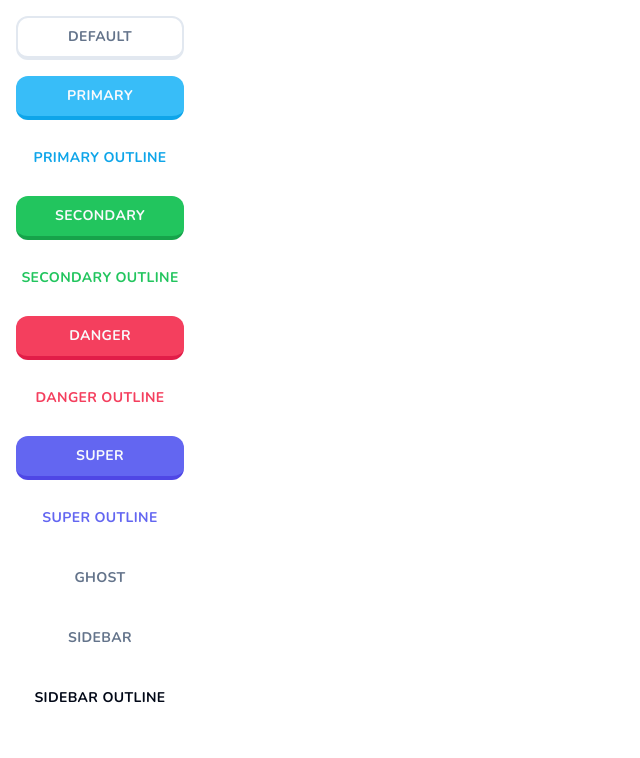
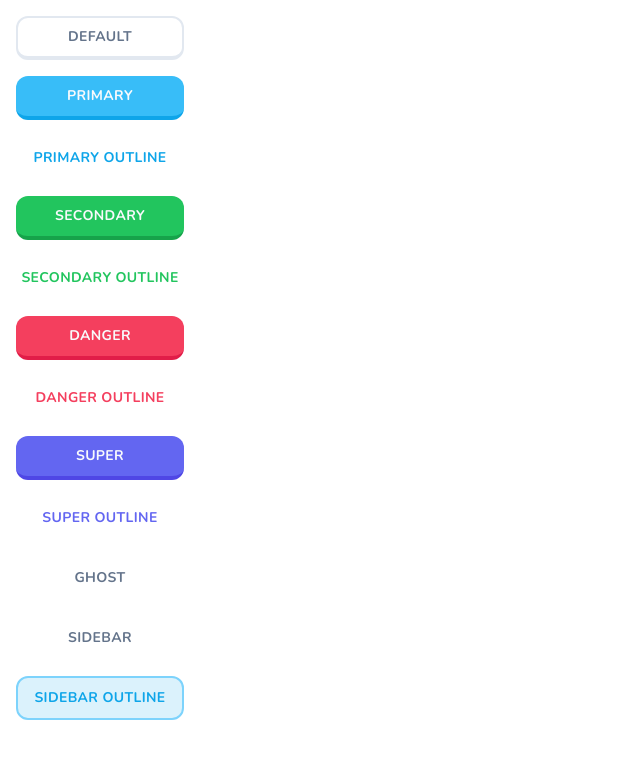
Before and after one commit to KenanRamazanov/Duolingo, a Next.js app: page /buttons in a window 1280 px wide. Shown: the top 758 px of the page, without its empty margins (0-640 px from the left). Built offline with nearby package versions, Linux system fonts and the light colour scheme.

Commit message:
Creating variant for SidebarOutline

```diff
--- a/components/ui/button.tsx
+++ b/components/ui/button.tsx
@@ -30,7 +30,8 @@ const buttonVariants = cva(
         ghost:
           "bg-transparent text-slate-500 border-transparent border-0 hover:bg-slate-100",
 
-          sidebar:"bg-transparent text-slate-500 border-2 border-transparent hover:bg-slate-100 transistion:none"
+          sidebar:"bg-transparent text-slate-500 border-2 border-transparent hover:bg-slate-100 transistion:none",
+          sidebarOutline:"bg-sky-500/15 text-sky-500 border-sky-300 border-2 hover:bg-sky-500/20 transistion:none"
       },
       size: {
         default: "h-11 px-4 py-2",
```
